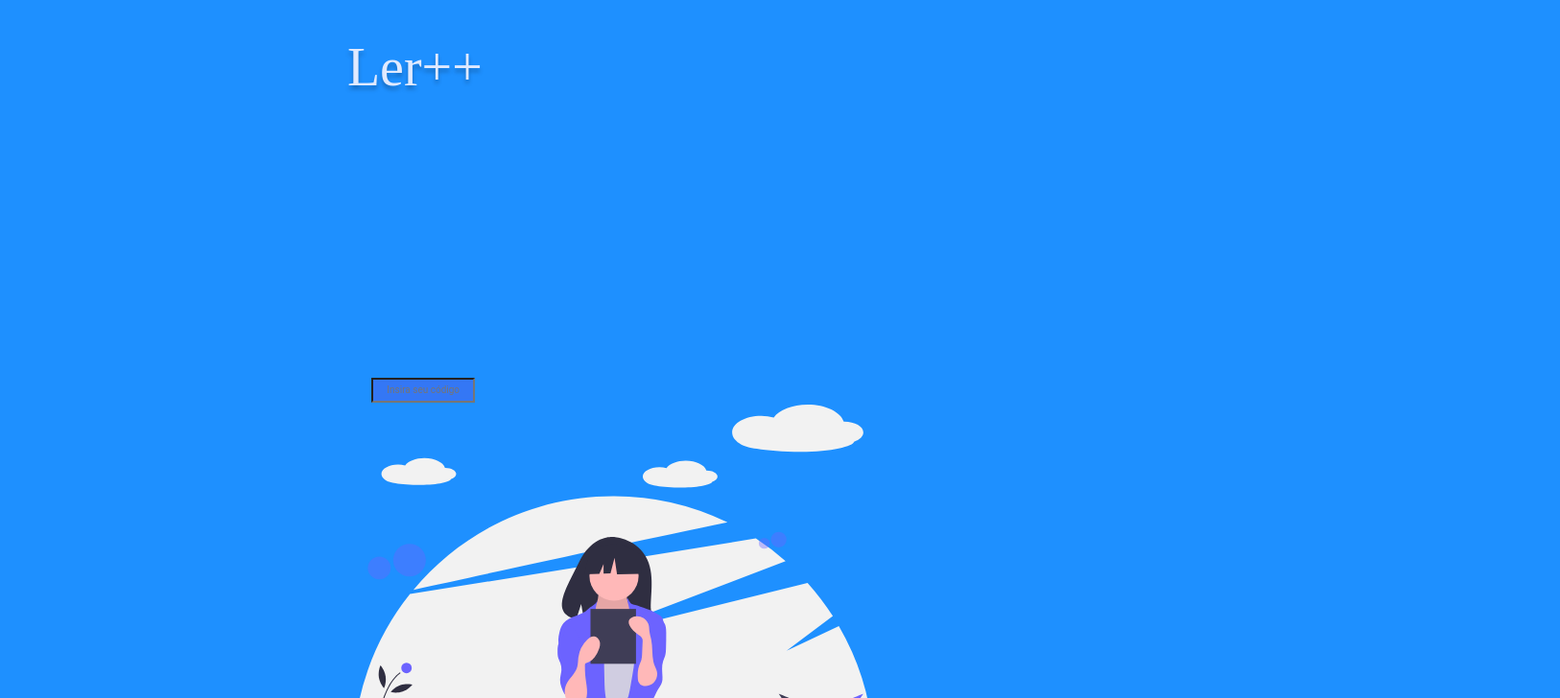
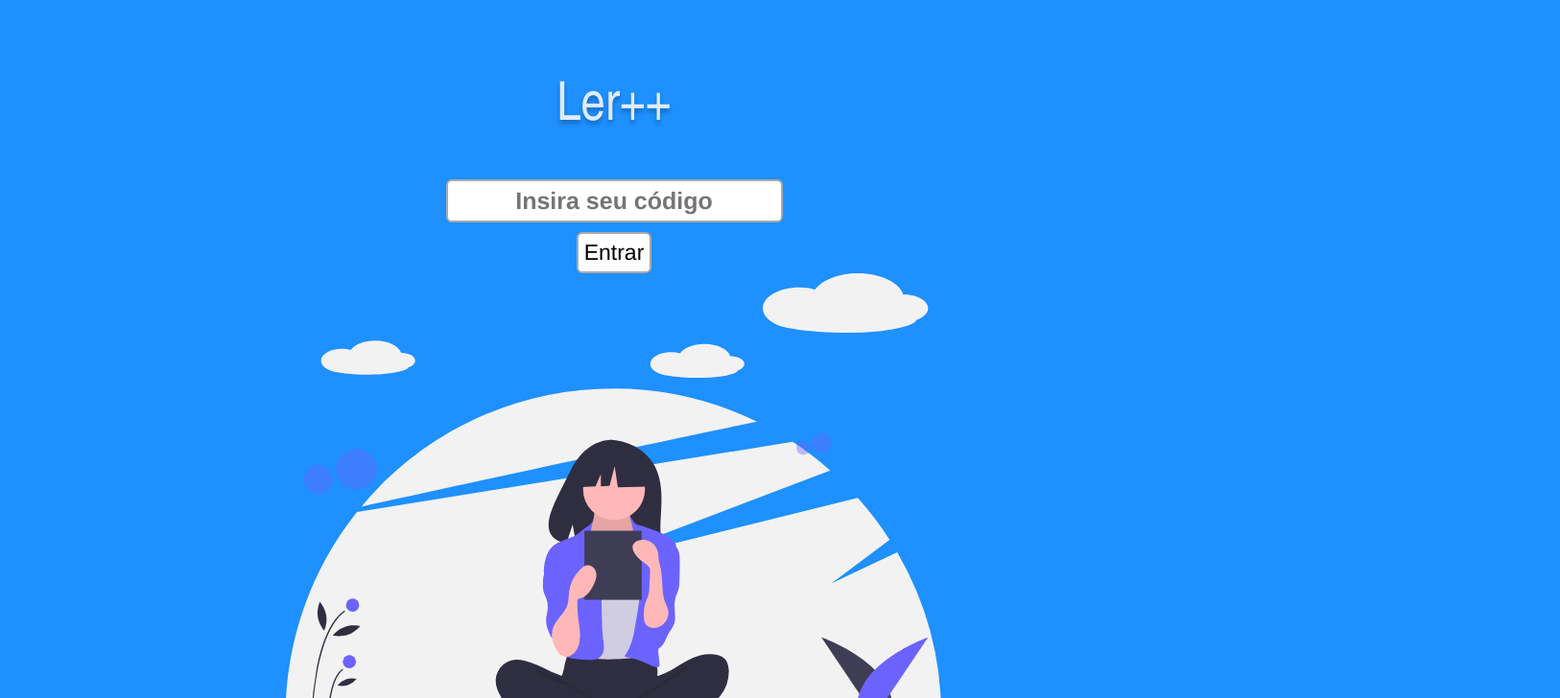
Before and after one commit to Edglatus/LerMaisMais, a React (Create React App) app: page / in a window 1280 px wide. Shown: the top 728 px of the page at 96% size, 1626 px wide, since content can reach past the window. Built offline with nearby package versions, Linux system fonts and the light colour scheme.

Commit message:
Refined Login Page, Added global styling

```diff
--- a/src/App.js
+++ b/src/App.js
@@ -1,10 +1,15 @@
 import React from 'react';
 import Routes from './routes';
+
+import GlobalStyle from './styles/global';
 
 
 function App() {
   return (
-    <Routes />
+    <>
+        <GlobalStyle/>
+        <Routes />
+    </>
   );
 }
 
--- a/src/pages/Home/index.js
+++ b/src/pages/Home/index.js
@@ -1,15 +1,31 @@
-import React from 'react';
-import './styles.css';
+import React, {Component} from 'react';
 import reading from '../../assets/reading.svg';
 
-export default function Home() {
-  return (
-        <div>
-            <h1 className="title">Ler++</h1>
-            <div class="caixa">
-               <input className="codigo" type="text" placeholder="Insira seu código"/>
-            </div>
-            <img className="img" src={reading} alt="reading"/>
-        </div>
-  );
+import { Container, Form } from './styles';
+
+export default class Home extends Component{
+    state = {
+        typedLogin: ''
+    };
+
+
+    submissionHandler()
+    {
+        console.log('submitted');
+    }
+
+    render() {
+        const {typedLogin} = this.state;
+
+        return (
+            <Container>
+                <h1>Ler++</h1>
+                <Form onSubmit={this.submissionHandler}>
+                <input type="text" placeholder="Insira seu código" value={typedLogin}/>
+                <button type="submit">Entrar</button>
+                </Form>
+                <img className="img" src={reading} alt="Ler++"/>
+            </Container>
+        );
+    };
 }
--- a/src/pages/Home/styles.css
+++ /dev/null
@@ -1,48 +0,0 @@
-*{
-    background-color: dodgerblue;
-}
-
-
-.title{
-    display: flex;
-    width: 100%;
-    padding-left: 28%;
-    align-items: center;
-    font-size: 70px;
-    font-family: Londrina Solid;
-    font-style: normal;
-    font-weight: normal;
-    font-size: 56px;
-    color: #E0EAFF;
-    text-shadow: 0px 4px 4px rgba(0, 0, 0, 0.25);
-
-}
-
-.caixa{
-    display: flex;
-    align-items: center;
-    height:30px;
-    padding-left: 30%;
-    padding-top: 20%;
-}
-
-.codigo{
-    display: flex;
-    align-items: center;
-    width: 100px;
-    height:20px;
-    text-align: center;
-    font-family: Roboto;
-    font-style: normal;
-    font-weight: normal;
-    font-size: 10px;
-    color: #E0EAFF;
-    background: rgba(85, 82, 230, 0.4);
-
-}
-
-
-.img{
-    width: 100%;
-    height: 400px;
-}
--- /dev/null
+++ b/src/pages/Home/styles.js
@@ -0,0 +1,64 @@
+import styled from 'styled-components';
+
+export const Container = styled.div`
+    display: flex;
+    flex-direction: column;
+    align-items: center;
+    justify-content: space-between;
+
+    max-width: 700px;
+    margin: 80px auto;
+
+    h1 {
+        width: 100%;
+        text-align: center;
+        font-family: "Londrina Solid", 'fallback', 'Arial Narrow', Arial, sans-serif;
+        font-style: normal;
+        font-weight: normal;
+        font-size: 56px;
+        color: #E0EAFF;
+        text-shadow: 0px 4px 4px rgba(0, 0, 0, 0.25);
+    }
+
+    .img{
+        width: 100%;
+    }
+
+`;
+
+export const Form = styled.form`
+    display: flex;
+    flex-direction: column;
+    align-items: center;
+    margin-top: 40px;
+
+    input {
+        flex: 1;
+        max-height: 80px;
+
+        background: #FFF;
+        border: 2px solid #AAA;
+        border-radius: 6px;
+        padding: 6px 6px ;
+
+        text-align: center;
+        color: #000;
+        font-style: normal;
+        font-weight: bold;
+        font-size: 25px;
+    }
+
+    button {
+        flex: 1;
+        margin-top: 10px;
+
+        background: #FFF;
+        border: 2px solid #AAA;
+        border-radius: 6px;
+        padding: 6px 6px ;
+
+        font-size: 23px;
+        text-align: center;
+        color: #000;
+    }
+`
--- /dev/null
+++ b/src/styles/global.js
@@ -0,0 +1,29 @@
+import { createGlobalStyle } from 'styled-components';
+
+export default createGlobalStyle`
+    * {
+        margin: 0;
+        padding: 0;
+        outline: 0;
+        box-sizing: border-box;
+    }
+
+    html, body, #root {
+        min-height: 100%;
+    }
+
+    body {
+        background: dodgerblue;
+    }
+
+    body, input, button {
+        color: #dcdad8;
+        font-size: 13px;
+        font-family: "Marcellus SC",'fallback', Helvetica, Arial, sans-serif;
+    }
+
+    button {
+        cursor: pointer;
+    }
+
+`;
```
